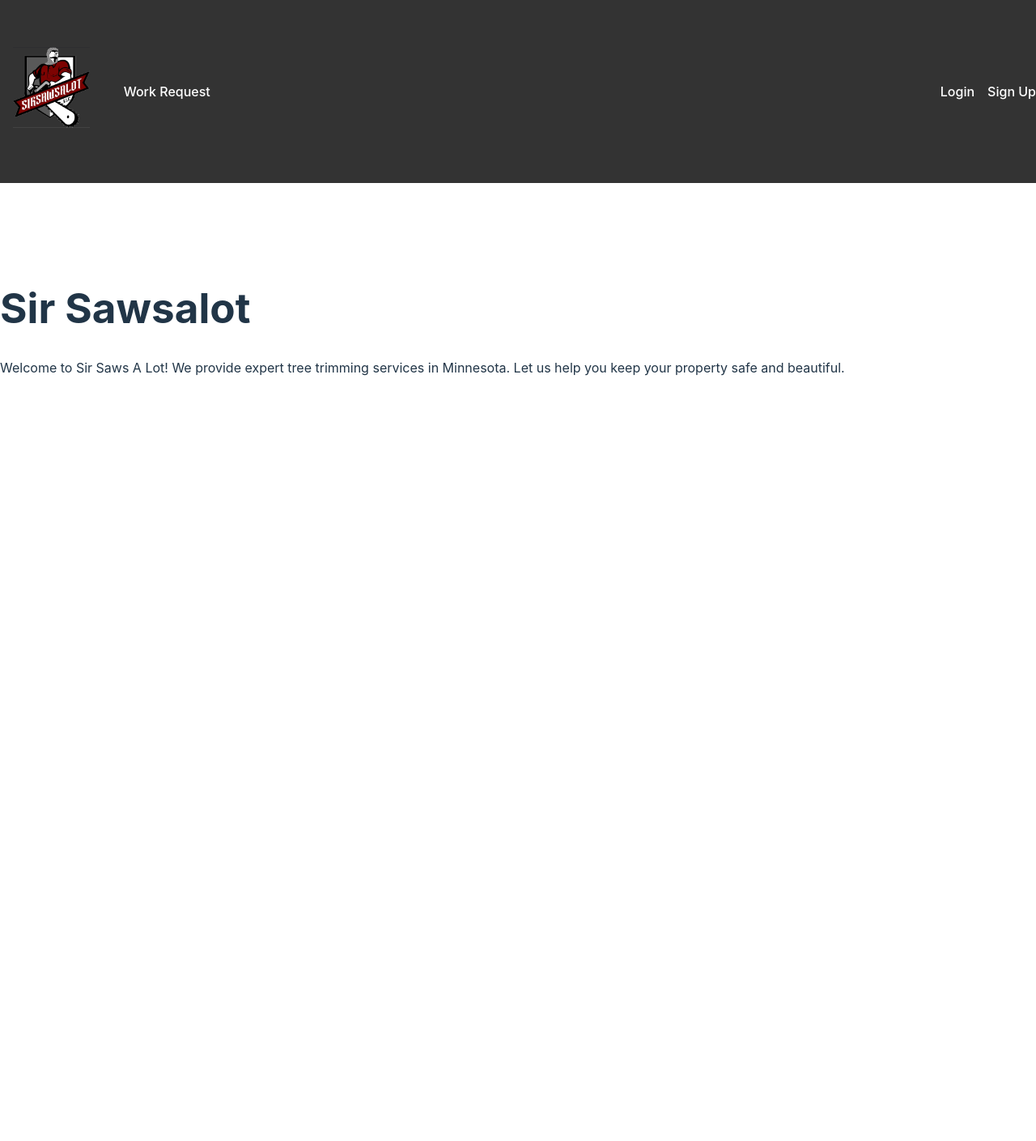
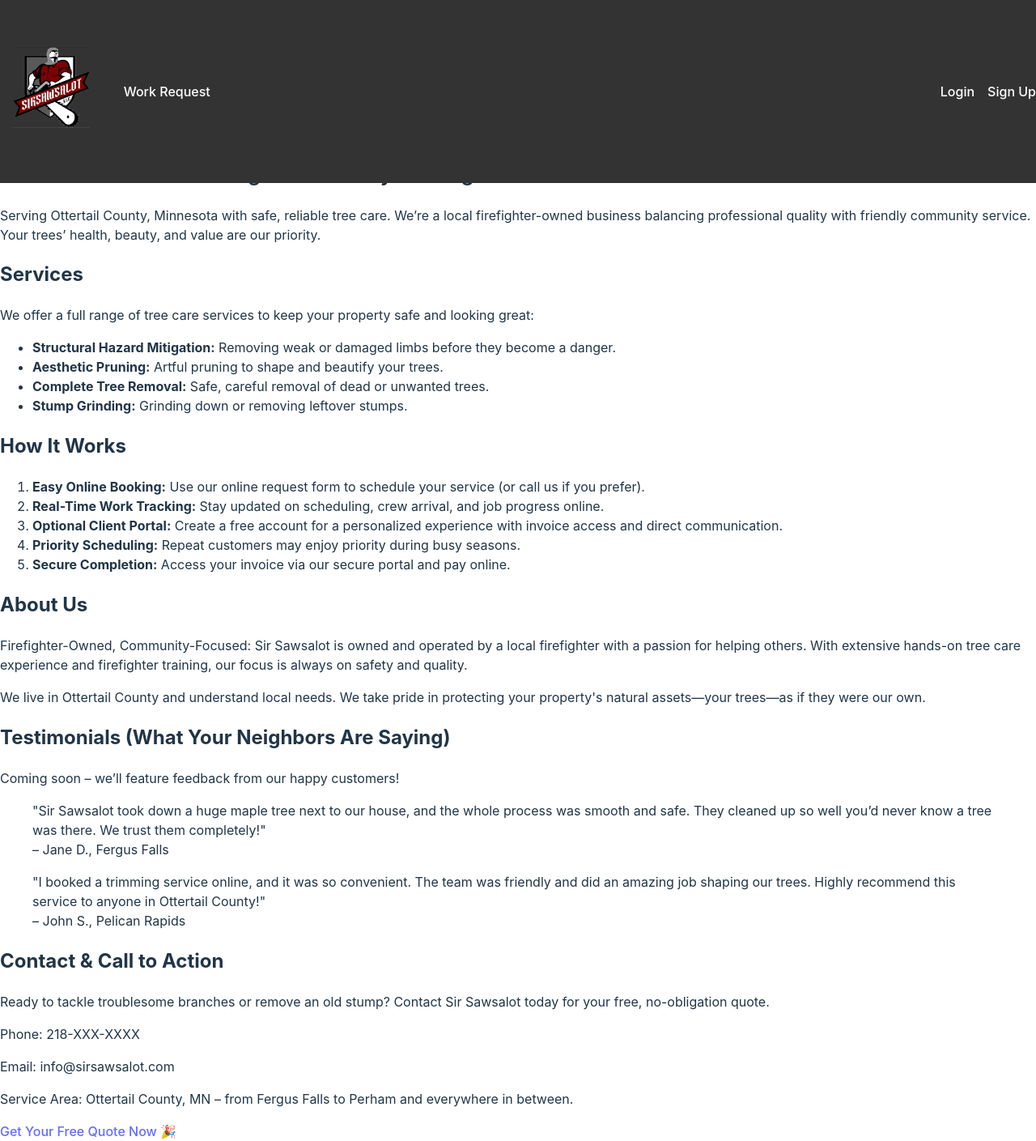
Before and after one commit to EthanForrestCarr/SirSawsALot, a React (Vite) app in the folder client/: page / in a window 1280 px wide. Shown: the whole page at 81% size. Before the commit the page ends 800 px from the top, so only its background shows below. Built offline with nearby package versions, Linux system fonts and the light colour scheme.

Commit message:
starter content for landing page

```diff
--- a/client/src/pages/LandingPage.tsx
+++ b/client/src/pages/LandingPage.tsx
@@ -1,11 +1,101 @@
 const LandingPage = () => {
   return (
-    <div className="min-h-screen flex flex-col items-center justify-center bg-gray-100 p-4">
-      <h1 className="text-4xl font-bold text-green-600">Sir Sawsalot</h1>
-      <p className="mt-4 text-lg text-gray-700">
-        Welcome to Sir Saws A Lot! We provide expert tree trimming services
-        in Minnesota. Let us help you keep your property safe and beautiful.
-      </p>
+    <div>
+      {/* Hero Section */}
+      <section>
+        <h1>Sir Sawsalot Tree Services – Professional & Friendly Tree Care in Ottertail County</h1>
+        <h2>Professional Tree Trimming & Removal by a Firefighter You Can Trust</h2>
+        <p>
+          Serving Ottertail County, Minnesota with safe, reliable tree care. We’re a local firefighter-owned business balancing professional quality with friendly community service. Your trees’ health, beauty, and value are our priority.
+        </p>
+      </section>
+
+      {/* Services Section */}
+      <section>
+        <h2>Services</h2>
+        <p>
+          We offer a full range of tree care services to keep your property safe and looking great:
+        </p>
+        <ul>
+          <li>
+            <strong>Structural Hazard Mitigation:</strong> Removing weak or damaged limbs before they become a danger.
+          </li>
+          <li>
+            <strong>Aesthetic Pruning:</strong> Artful pruning to shape and beautify your trees.
+          </li>
+          <li>
+            <strong>Complete Tree Removal:</strong> Safe, careful removal of dead or unwanted trees.
+          </li>
+          <li>
+            <strong>Stump Grinding:</strong> Grinding down or removing leftover stumps.
+          </li>
+        </ul>
+      </section>
+
+      {/* How It Works Section */}
+      <section>
+        <h2>How It Works</h2>
+        <ol>
+          <li>
+            <strong>Easy Online Booking:</strong> Use our online request form to schedule your service (or call us if you prefer).
+          </li>
+          <li>
+            <strong>Real-Time Work Tracking:</strong> Stay updated on scheduling, crew arrival, and job progress online.
+          </li>
+          <li>
+            <strong>Optional Client Portal:</strong> Create a free account for a personalized experience with invoice access and direct communication.
+          </li>
+          <li>
+            <strong>Priority Scheduling:</strong> Repeat customers may enjoy priority during busy seasons.
+          </li>
+          <li>
+            <strong>Secure Completion:</strong> Access your invoice via our secure portal and pay online.
+          </li>
+        </ol>
+      </section>
+
+      {/* About Us Section */}
+      <section>
+        <h2>About Us</h2>
+        <p>
+          Firefighter-Owned, Community-Focused: Sir Sawsalot is owned and operated by a local firefighter with a passion for helping others. With extensive hands-on tree care experience and firefighter training, our focus is always on safety and quality.
+        </p>
+        <p>
+          We live in Ottertail County and understand local needs. We take pride in protecting your property's natural assets—your trees—as if they were our own.
+        </p>
+      </section>
+
+      {/* Testimonials Section */}
+      <section>
+        <h2>Testimonials (What Your Neighbors Are Saying)</h2>
+        <p>Coming soon – we’ll feature feedback from our happy customers!</p>
+        <blockquote>
+          "Sir Sawsalot took down a huge maple tree next to our house, and the whole process was smooth and safe. They cleaned up so well you’d never know a tree was there. We trust them completely!"
+          <footer>– Jane D., Fergus Falls</footer>
+        </blockquote>
+        <blockquote>
+          "I booked a trimming service online, and it was so convenient. The team was friendly and did an amazing job shaping our trees. Highly recommend this service to anyone in Ottertail County!"
+          <footer>– John S., Pelican Rapids</footer>
+        </blockquote>
+      </section>
+
+      {/* Contact & Call to Action Section */}
+      <section>
+        <h2>Contact & Call to Action</h2>
+        <p>
+          Ready to tackle troublesome branches or remove an old stump? Contact Sir Sawsalot today for your free, no-obligation quote.
+        </p>
+        <p>Phone: 218-XXX-XXXX</p>
+        <p>Email: info@sirsawsalot.com</p>
+        <p>
+          Service Area: Ottertail County, MN – from Fergus Falls to Perham and everywhere in between.
+        </p>
+        <div>
+          <a href="https://getjobber.com">
+            Get Your Free Quote Now 🎉
+          </a>
+        </div>
+      </section>
     </div>
   );
 };
```
